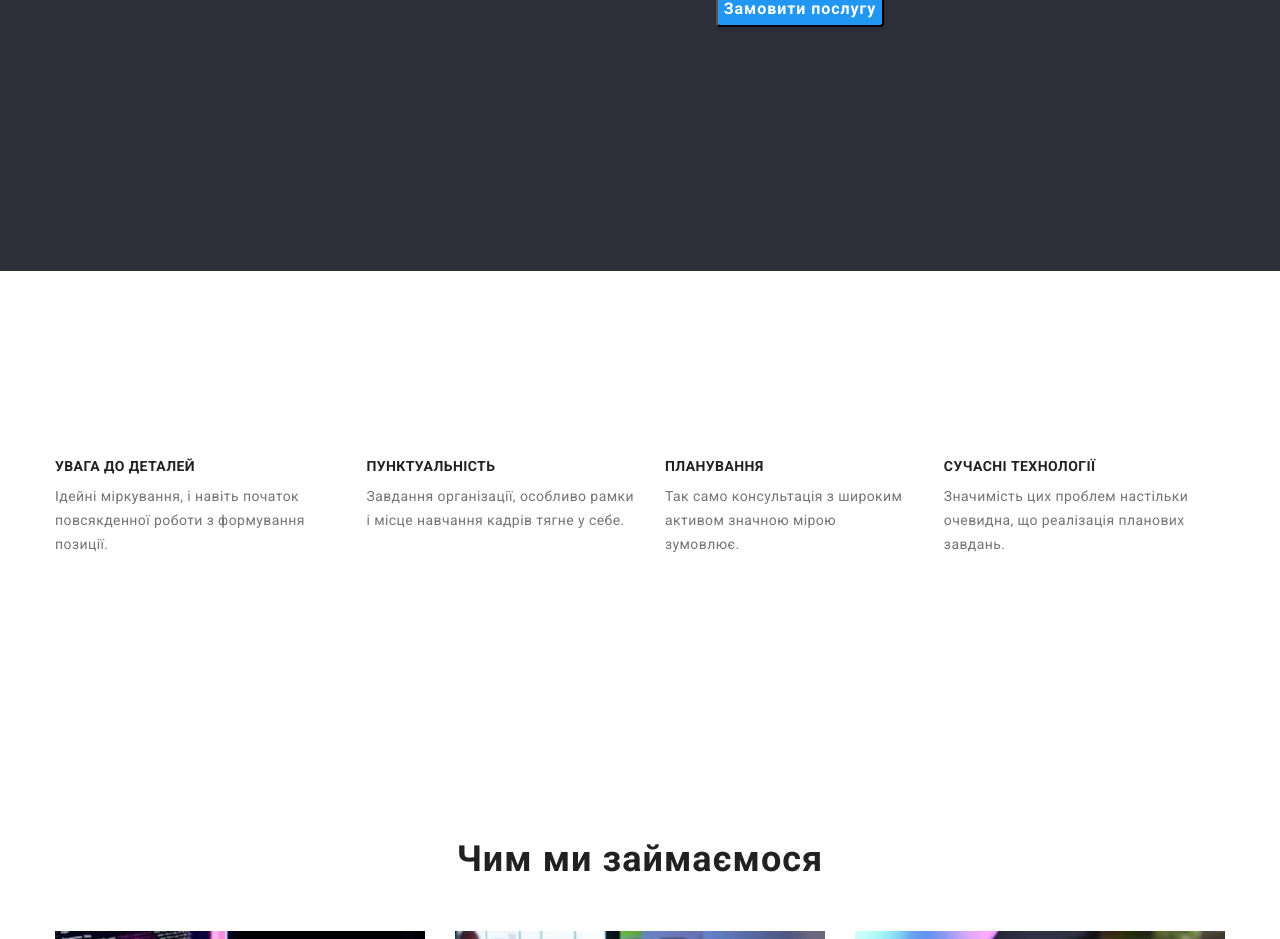
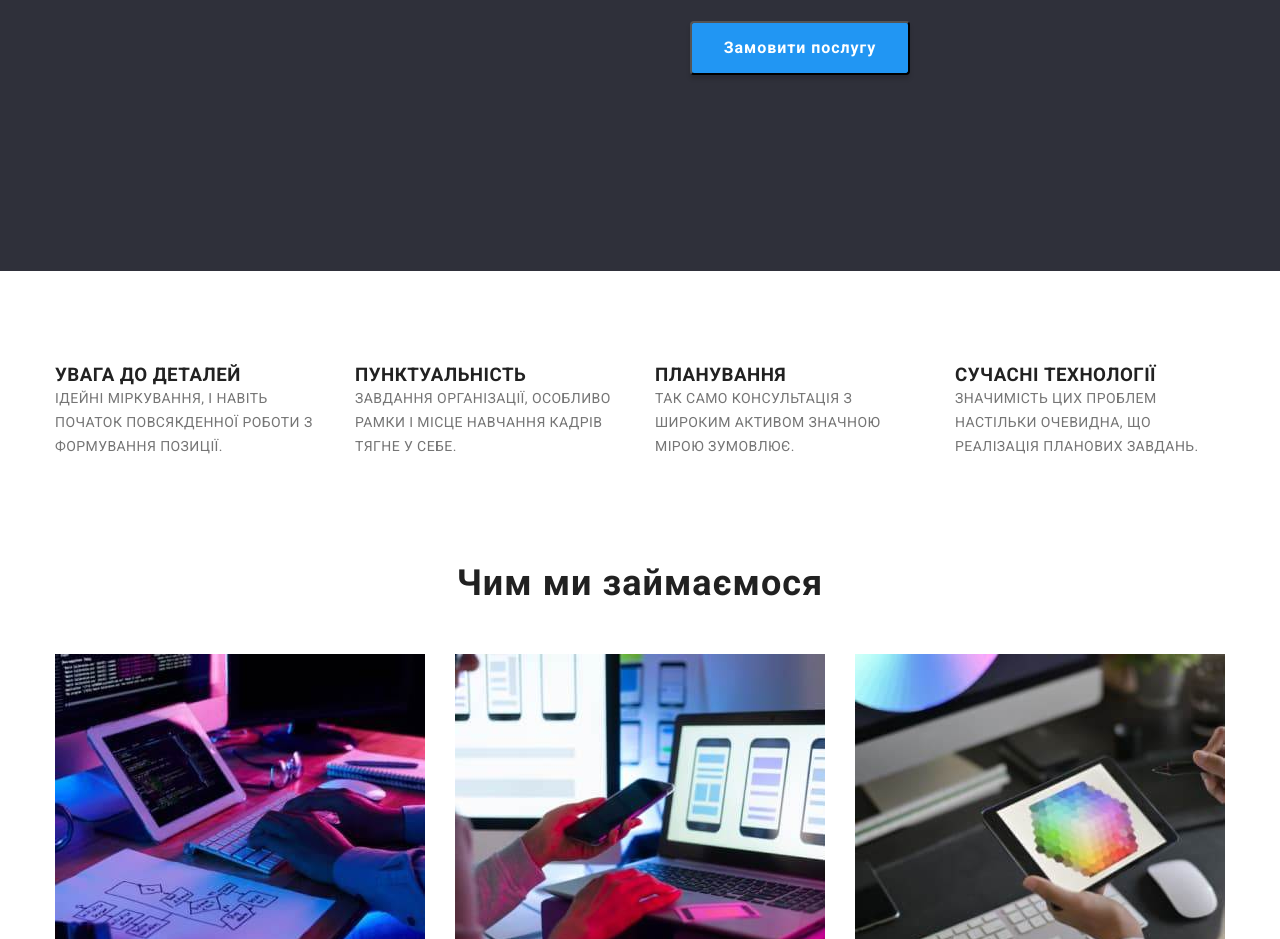
Before and after one commit to Lyub22/goit-markup-hw-03, a plain HTML site: page index.html in a window 1280 px wide. Shown: the part 410-1349 px from the top of the page. Drawn offline with nearby package versions, Linux system fonts and the light colour scheme.

Commit message:
Виправлене 3 ДЗ

```diff
--- a/css/styles.css
+++ b/css/styles.css
@@ -195,7 +195,7 @@ body {
 
 .hero-title {
         margin-top: 0;
-        margin-bottom: 30;
+        margin-bottom: 30px;
 
         font-weight: 900;
         font-size: 44px;
@@ -227,6 +227,12 @@ body {
         margin: auto;
         justify-content: center;
 
+        margin-top: 30px;
+        padding-top: 10px;
+        padding-bottom: 10px;
+        padding-right: 32px;
+        padding-left: 32px;
+
 }
 
 
@@ -244,8 +250,14 @@ body {
 
 
 
+}
+
+.item {
+    width: 270px;
 
 }
+
+
 
 
 .hero-after-list {
@@ -255,23 +267,17 @@ body {
     align-items: baseline;
     justify-content: space-between;
 
-    flex-basis: calc((100% - 90px) /4);
-    gap: 30px;
 
-
-}
-
-
-
-.hero-after-title {
-        font-weight: 700;
-        font-size: 14px;
-        line-height: 1.14;
         letter-spacing: 0.03em;
         text-transform: uppercase;
 
         color: var(--second-title-color);
         margin-bottom: 10px;
+
+        flex-basis: calc(100% - 90px /4);
+        gap: 30px;
+
+
 
 
 }
@@ -288,7 +294,7 @@ body {
 }
 
 .about {
-    padding-top: 94px;
+
     padding-bottom: 94px;
 }
 
@@ -401,15 +407,11 @@ body {
 
 .contacts-adress {
     font-style: normal;
-    margin-top: 28px;
-
+    margin-top: 20px;
+    margin-bottom: 9px;
 }
 
-.contacts-list {
-    gap: 9px;
 
-
-}
 
 .contacts-map-link {
         font-weight: 400;
@@ -426,6 +428,11 @@ body {
         line-height: 1.71;
         letter-spacing: 0.03em;
         color: rgba(255, 255, 255, 0.6);
+
+}
+.contacts-item {
+    margin-top: 9px;
+    margin-bottom: 9px;
 }
 
     /*                           Стилі Портфоліо */
@@ -481,7 +488,8 @@ body {
         text-transform: none;
         outline-style: none;
         justify-content: space-between;
-        margin-left: 30px;
+        margin-left: 0px;
+        gap: 8px;
 }
 
 
--- a/index.html
+++ b/index.html
@@ -54,21 +54,21 @@
         </div>
     </section>
     <section class="hero-after">
-        <div class="hero-after container">
+        <div class="container">
         <ul class="hero-after-list list">
-            <li>
+            <li class="item">
                 <h3 class="hero-after-title">увага до деталей</h3>
                 <p class="hero-after-text">Ідейні міркування, і навіть початок повсякденної роботи з формування позиції.</p>
             </li>
-            <li>
+            <li class="item" >
                 <h3 class="hero-after-title">пунктуальність</h3>
                 <p class="hero-after-text">Завдання організації, особливо рамки і місце навчання кадрів тягне у себе.</p>
             </li>
-            <li>
+            <li class="item">
                 <h3 class="hero-after-title">планування</h3>
                 <p class="hero-after-text">Так само консультація з широким активом значною мірою зумовлює.</p>
             </li>
-            <li>
+            <li class="item">
                 <h3 class="hero-after-title">сучасні технології</h3>
                 <p class="hero-after-text">Значимість цих проблем настільки очевидна, що реалізація планових завдань.</p>
             </li>
```
